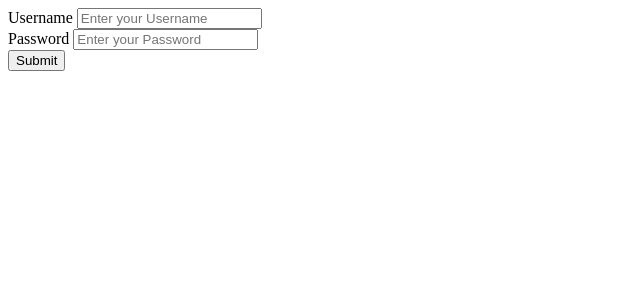
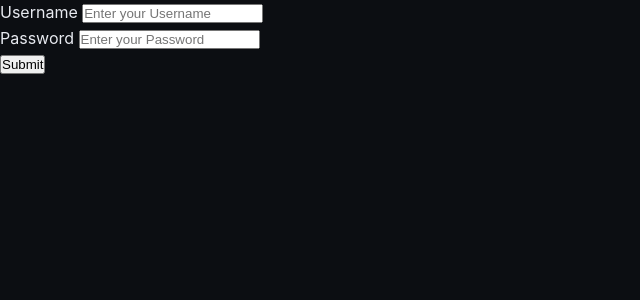
Before and after one commit to varaprasadchilakanti/Expense-Tracker-Frontend, an Angular app: page /login in a window 1280 px wide. Shown: the top 300 px of the page, without its empty margins (0-640 px from the left). Built offline with nearby package versions, Linux system fonts and the light colour scheme.

Commit message:
feat: establish global design system tokens

```diff
--- a/src/styles.css
+++ b/src/styles.css
@@ -1 +1,157 @@
-/* You can add global styles to this file, and also import other style files */
+/* ============================================================
+   SpendWise AI — Global Design Tokens
+   PR #1 — Design System
+   No component styles in this file. Tokens only.
+   ============================================================ */
+
+/* ── Reset ── */
+*, *::before, *::after {
+  box-sizing: border-box;
+  margin: 0;
+  padding: 0;
+}
+
+html {
+  font-size: 16px;
+  -webkit-font-smoothing: antialiased;
+  -moz-osx-font-smoothing: grayscale;
+}
+
+body {
+  background-color: var(--color-bg-base);
+  color: var(--color-text-primary);
+  font-family: var(--font-family-base);
+  font-size: var(--font-size-md);
+  line-height: var(--line-height-base);
+}
+
+/* ── Color — Base Backgrounds ── */
+:root {
+  --color-bg-base:          #0c0e12;
+  --color-bg-surface:       #13161d;
+  --color-bg-elevated:      #1a1e28;
+  --color-bg-overlay:       #212633;
+
+  /* ── Color — Borders ── */
+  --color-border-subtle:    #1f2430;
+  --color-border-default:   #2a3040;
+  --color-border-strong:    #3a4255;
+
+  /* ── Color — Text ── */
+  --color-text-primary:     #e8eaf0;
+  --color-text-secondary:   #9aa0b4;
+  --color-text-muted:       #5c6480;
+  --color-text-disabled:    #3a4055;
+  --color-text-inverse:     #0c0e12;
+
+  /* ── Color — Primary Accent (Cool Blue) ── */
+  --color-accent-subtle:    #0d1f3c;
+  --color-accent-muted:     #1a3a6e;
+  --color-accent-default:   #3b6fd4;
+  --color-accent-strong:    #5b8dee;
+  --color-accent-text:      #a8c4f8;
+
+  /* ── Color — Semantic: Success / Positive (financial surplus) ── */
+  --color-success-subtle:   #0a1f15;
+  --color-success-muted:    #14472e;
+  --color-success-default:  #22c55e;
+  --color-success-strong:   #3ecf8e;
+  --color-success-text:     #86efb8;
+
+  /* ── Color — Semantic: Warning ── */
+  --color-warning-subtle:   #1f1508;
+  --color-warning-muted:    #4a3010;
+  --color-warning-default:  #f59e0b;
+  --color-warning-strong:   #fbbf24;
+  --color-warning-text:     #fde68a;
+
+  /* ── Color — Semantic: Danger / Error ── */
+  --color-danger-subtle:    #1f0808;
+  --color-danger-muted:     #4a1010;
+  --color-danger-default:   #ef4444;
+  --color-danger-strong:    #f87171;
+  --color-danger-text:      #fecaca;
+
+  /* ── Color — Semantic: Neutral Info ── */
+  --color-info-subtle:      #0c1520;
+  --color-info-default:     #38bdf8;
+  --color-info-text:        #bae6fd;
+
+  /* ── Typography — Font Families ── */
+  --font-family-base:       'Inter', 'Segoe UI', system-ui, sans-serif;
+  --font-family-mono:       'JetBrains Mono', 'Fira Code', 'Consolas', monospace;
+
+  /* ── Typography — Font Sizes ── */
+  --font-size-xs:           0.75rem;    /* 12px */
+  --font-size-sm:           0.875rem;   /* 14px */
+  --font-size-md:           1rem;       /* 16px */
+  --font-size-lg:           1.125rem;   /* 18px */
+  --font-size-xl:           1.25rem;    /* 20px */
+  --font-size-2xl:          1.5rem;     /* 24px */
+  --font-size-3xl:          1.875rem;   /* 30px */
+  --font-size-4xl:          2.25rem;    /* 36px */
+
+  /* ── Typography — Font Weights ── */
+  --font-weight-regular:    400;
+  --font-weight-medium:     500;
+  --font-weight-semibold:   600;
+  --font-weight-bold:       700;
+
+  /* ── Typography — Line Heights ── */
+  --line-height-tight:      1.25;
+  --line-height-snug:       1.4;
+  --line-height-base:       1.6;
+  --line-height-relaxed:    1.75;
+
+  /* ── Typography — Letter Spacing ── */
+  --letter-spacing-tight:   -0.02em;
+  --letter-spacing-normal:  0em;
+  --letter-spacing-wide:    0.04em;
+  --letter-spacing-wider:   0.08em;
+  --letter-spacing-widest:  0.14em;
+
+  /* ── Spacing Scale ── */
+  --space-1:                0.25rem;    /* 4px  */
+  --space-2:                0.5rem;     /* 8px  */
+  --space-3:                0.75rem;    /* 12px */
+  --space-4:                1rem;       /* 16px */
+  --space-5:                1.25rem;    /* 20px */
+  --space-6:                1.5rem;     /* 24px */
+  --space-8:                2rem;       /* 32px */
+  --space-10:               2.5rem;     /* 40px */
+  --space-12:               3rem;       /* 48px */
+  --space-16:               4rem;       /* 64px */
+  --space-20:               5rem;       /* 80px */
+
+  /* ── Border Radius ── */
+  --radius-sm:              4px;
+  --radius-md:              6px;
+  --radius-lg:              10px;
+  --radius-xl:              16px;
+  --radius-full:            9999px;
+
+  /* ── Shadows ── */
+  --shadow-sm:              0 1px 3px rgba(0, 0, 0, 0.4);
+  --shadow-md:              0 4px 12px rgba(0, 0, 0, 0.5);
+  --shadow-lg:              0 8px 24px rgba(0, 0, 0, 0.6);
+  --shadow-accent:          0 0 0 3px rgba(91, 141, 238, 0.25);
+
+  /* ── Transitions ── */
+  --transition-fast:        150ms ease;
+  --transition-base:        200ms ease;
+  --transition-slow:        300ms ease;
+
+  /* ── Layout ── */
+  --layout-max-width:       1120px;
+  --layout-content-width:   720px;
+  --layout-sidebar-width:   260px;
+
+  /* ── Z-index Scale ── */
+  --z-base:                 0;
+  --z-raised:               10;
+  --z-dropdown:             100;
+  --z-sticky:               200;
+  --z-overlay:              300;
+  --z-modal:                400;
+  --z-toast:                500;
+}
```
